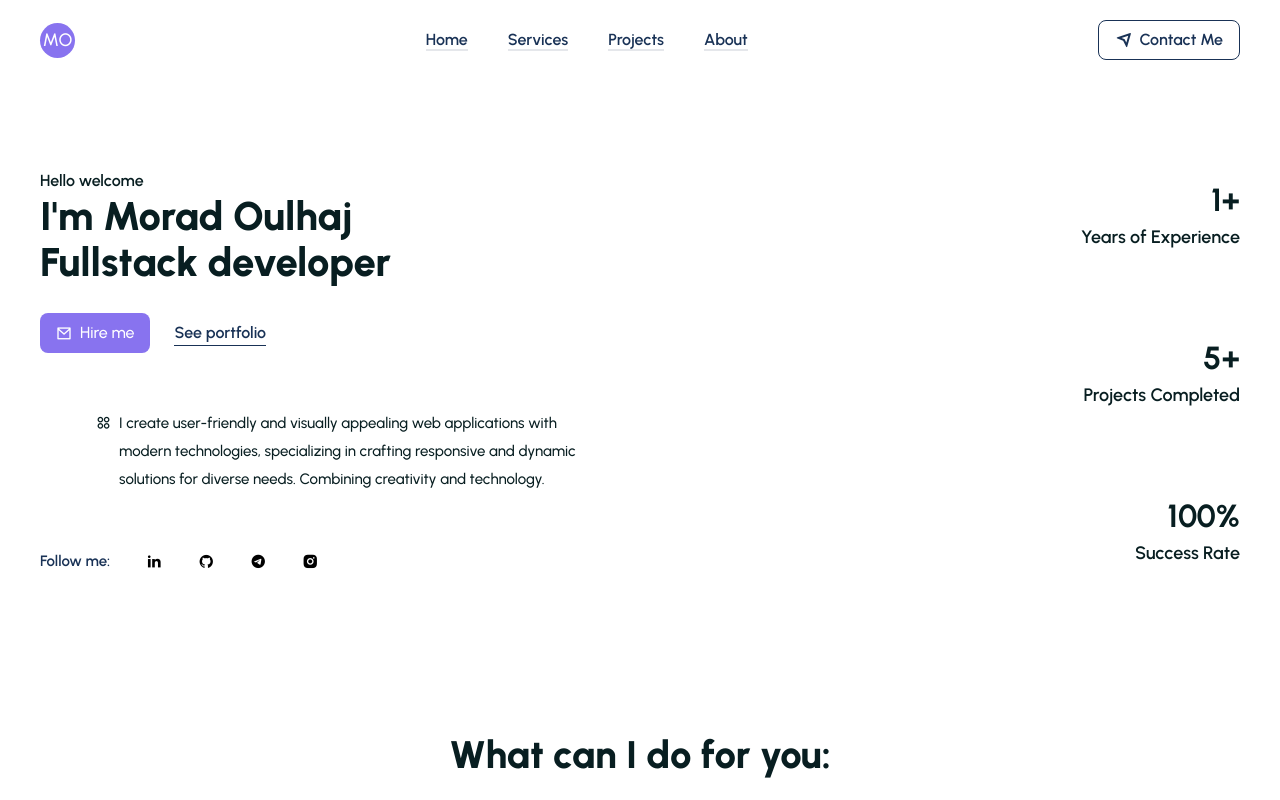
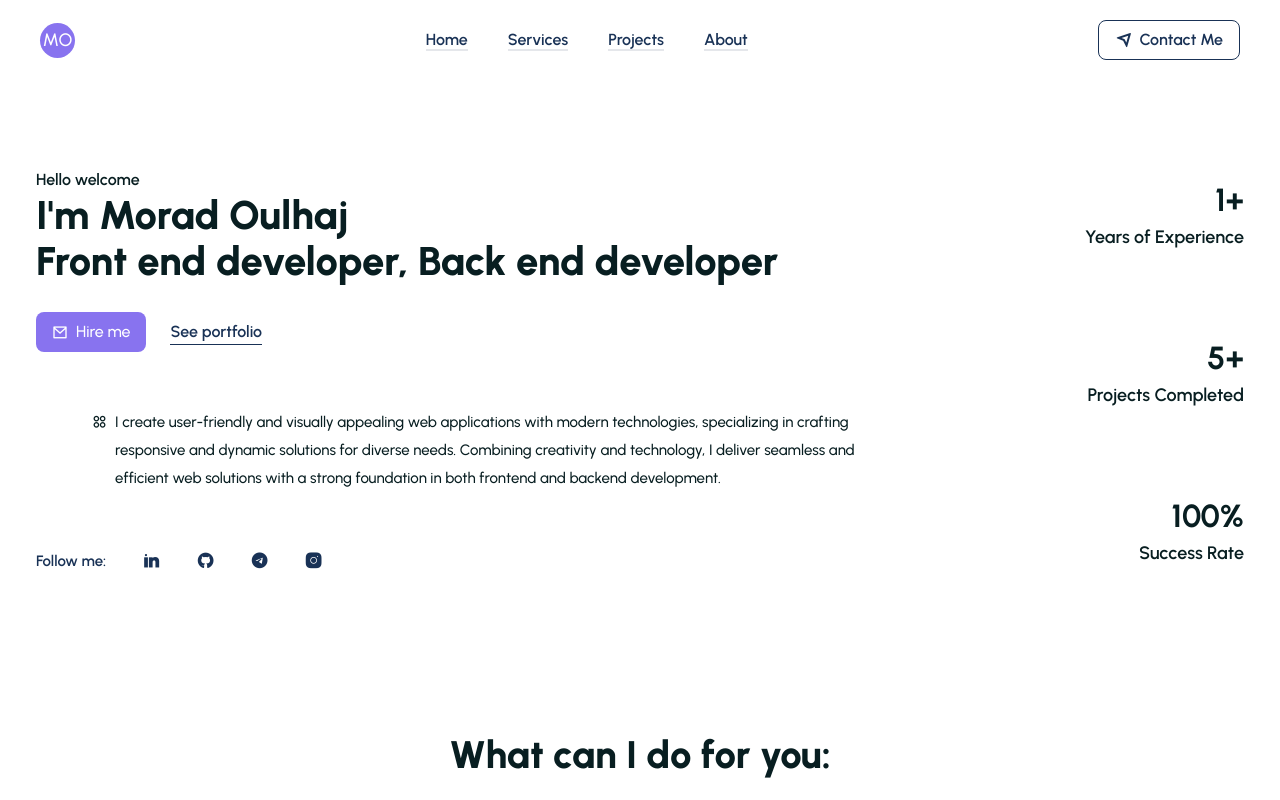
Before and after one commit to moradoulhaj/portfolio, a React (Vite) app: page / in a window 1280 px wide. Shown: the top 800 px of the page. Built offline with nearby package versions, Linux system fonts and the light colour scheme.

Commit message:
type writter lib

```diff
--- a/package.json
+++ b/package.json
@@ -19,7 +19,8 @@
     "react-countup": "^6.5.3",
     "react-dom": "^18.2.0",
     "react-toastify": "^10.0.5",
-    "remixicon": "^4.3.0"
+    "remixicon": "^4.3.0",
+    "typewriter-effect": "^2.21.0"
   },
   "devDependencies": {
     "@types/react": "^18.2.66",
--- a/src/components/Hero.jsx
+++ b/src/components/Hero.jsx
@@ -1,13 +1,14 @@
 import React from "react";
-import heroImg from "../assets/images/hero.svg";
 import CountUp from "react-countup";
+import TypewriterComponent from "typewriter-effect";
+
 function Hero() {
   return (
     <section className="pt-0" id="about">
-      <div className="container pt-14">
-        <div className=" md:flex md:flex-row items-center justify-between sm:flex-col">
+      <div className="container mx-auto px-4 pt-14">
+        <div className="md:flex md:flex-row items-center justify-between sm:flex-col">
           {/* -----------------------Left Content------------------------- */}
-          <div className="w-full basis-1/2">
+          <div className="w-full ">
             <h5
               className="font-[600] text-[16px] text-secondary"
               data-aos="fade-right"
@@ -20,7 +21,16 @@ function Hero() {
               data-aos-duration="1500"
               className="font-[800] text-[1.8rem] sm:text-[40px] leading-[35px] sm:leading-[46px] text-secondary"
             >
-              I'm Morad Oulhaj <br /> Fullstack developer
+              I'm Morad Oulhaj <br />
+              <TypewriterComponent
+                options={{
+                  strings: [
+                    "Front end developer, Back end developer and Tech Enthusiast.",
+                  ],
+                  autoStart: true,
+                  loop: true,
+                }}
+              />
             </h1>
             <div
               data-aos="fade-up"
@@ -51,42 +61,50 @@ function Hero() {
               I create user-friendly and visually appealing web applications
               with modern technologies, specializing in crafting responsive and
               dynamic solutions for diverse needs. Combining creativity and
-              technology.
+              technology, I deliver seamless and efficient web solutions with a
+              strong foundation in both frontend and backend development.
             </p>
             <div className="flex items-center gap-9 mt-14">
               <span className="text-[15px] font-[600] text-txt">
                 Follow me:
               </span>
               <span>
-                <a href="text-[18px] font-[600] text-txt">
+                <a
+                  href="https://www.linkedin.com/in/yourprofile"
+                  className="text-[18px] font-[600] text-txt"
+                >
                   <i className="ri-linkedin-fill"></i>
                 </a>
               </span>
               <span>
-                <a href="text-[18px] font-[600] text-txt">
+                <a
+                  href="https://github.com/yourprofile"
+                  className="text-[18px] font-[600] text-txt"
+                >
                   <i className="ri-github-fill"></i>
                 </a>
               </span>
               <span>
-                <a href="text-[18px] font-[600] text-txt">
+                <a
+                  href="https://t.me/yourprofile"
+                  className="text-[18px] font-[600] text-txt"
+                >
                   <i className="ri-telegram-fill"></i>
                 </a>
               </span>
               <span>
-                <a href="text-[18px] font-[600] text-txt">
+                <a
+                  href="https://www.instagram.com/yourprofile"
+                  className="text-[18px] font-[600] text-txt"
+                >
                   <i className="ri-instagram-fill"></i>
                 </a>
               </span>
-              {/* -----------------------Img Content------------------------- */}
             </div>
           </div>
-           {/* <div className="mt-10 basis-1/3 sm:mt-0">
-            <figure className="flex items-center justify-center">
-              <img src={heroImg} alt="" />
-            </figure>
-          </div> */}
-          {/* -----------------------right Content (statistiques)------------------------- */}
-          <div className="md:basis-1/3 flex justify-between text-center mt-10 flex-wrap gap-[3px] md:mt-0 md:flex-col md:justify-end md:text-end ">
+
+          {/* -----------------------Right Content (Statistics)------------------------- */}
+          <div className="md:basis-1/3 flex justify-between text-center mt-10 flex-wrap gap-[3px] md:mt-0 md:flex-col md:justify-end md:text-end">
             <div className="my-10">
               <h2 className="text-secondary font-[700] text-[32px]">
                 <CountUp start={0} end={1} duration={3} suffix="+" />
@@ -111,14 +129,6 @@ function Hero() {
                 Success Rate
               </h4>
             </div>
-            {/* <div className="mb-10">
-              <h2 className="text-secondary font-[700] text-[32px]">
-                <CountUp start={0} end={5} duration={3} suffix="+" />
-              </h2>
-              <h4 className="text-secondary font-[600] text-[18px]">
-                Years of Experience
-              </h4>
-            </div> */}
           </div>
         </div>
       </div>
```
Also changed, not shown: 1 other file (tests, documents, lock files or other folders).
